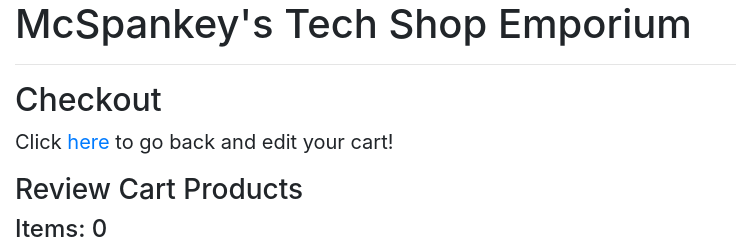
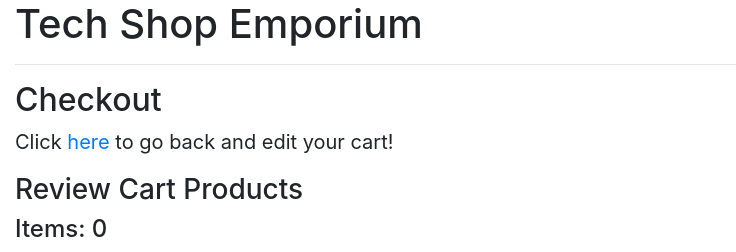
Before and after one commit to a-r-t/amazon-clone, a PHP site: page /checkout.php in a window 1280 px wide. Shown: the top 252 px of the page, without its empty margins (0-736 px from the left). Run offline with PHP 8.4, Linux system fonts and the light colour scheme; the visitor is signed in with stand-in values (Sample User, id 1); data that the repository does not hold is empty.

Commit message:
fixed the header to not be cringe

```diff
--- a/header.php
+++ b/header.php
@@ -14,7 +14,7 @@
 <body>
 	<div class="container-fluid">
 		<header>
-			<h1>McSpankey's Tech Shop Emporium</h1>
+			<h1>Tech Shop Emporium</h1>
 		</header>
 		<hr>
 	</div>
```
